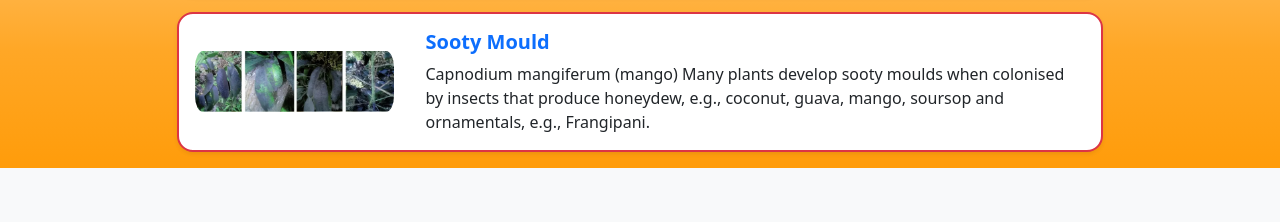
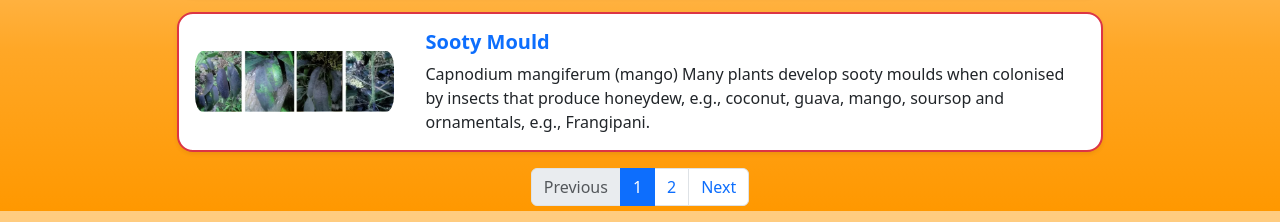
Before and after one commit to HoustonMichaelVaughn/HIT237, a Django app: page /pestlist/ in a window 1280 px wide. Shown: the part 1389-1611 px from the top of the page. Before the commit the page ends 1557 px from the top, so only its background shows below. Run offline with Django 5.2, Linux system fonts and the light colour scheme; tables that the repository leaves empty hold one stand-in row (values such as "Sample post"); some libraries are stand-ins or nearby versions.

Commit message:
Pest list now shows custom pests added by growers.

```diff
--- a/mango_pests/templates/mango_pests/project_list.html
+++ b/mango_pests/templates/mango_pests/project_list.html
@@ -45,10 +45,14 @@
                 <div class="card mb-3 shadow-sm border-danger border-2 rounded-4">
                     <div class="row g-0 align-items-center">
                         <div class="col-md-3 text-center p-2">
-                            <img src="{% static 'images/pests/'|add:card.urlslug|add:'/'|add:card.urlslug|add:'-400w.webp' %}"
-                                srcset="{{ card.urlslug|repsrcset|safe }}"
-                                sizes="(max-width: 768px) 100vw, (max-width: 1200px) 50vw, 33vw"
-                                alt="{{ card.cardtitle }}" class="img-fluid rounded-4 px-2">
+                            {% if card.is_db and card.image %}
+                                <img src="{{ card.image }}" alt="{{ card.cardtitle }}" class="img-fluid rounded-4 px-2">
+                            {% else %}
+                                <img src="{% static 'images/pests/'|add:card.urlslug|add:'/'|add:card.urlslug|add:'-400w.webp' %}"
+                                    srcset="{{ card.urlslug|repsrcset|safe }}"
+                                    sizes="(max-width: 768px) 100vw, (max-width: 1200px) 50vw, 33vw"
+                                    alt="{{ card.cardtitle }}" class="img-fluid rounded-4 px-2">
+                            {% endif %}
                         </div>
                         <div class="col-md-9">
                             <div class="card-body">
@@ -63,6 +67,32 @@
                     </div>
                 </div>
                 {% endfor %}
+                                <!-- Pagination controls -->
+                <nav aria-label="Pest list pagination">
+                  <ul class="pagination justify-content-center">
+                    {% if page_obj.has_previous %}
+                      <li class="page-item">
+                        <a class="page-link" href="?search={{ search }}&page={{ page_obj.previous_page_number }}">Previous</a>
+                      </li>
+                    {% else %}
+                      <li class="page-item disabled"><span class="page-link">Previous</span></li>
+                    {% endif %}
+                    {% for num in page_obj.paginator.page_range %}
+                      {% if page_obj.number == num %}
+                        <li class="page-item active"><span class="page-link">{{ num }}</span></li>
+                      {% else %}
+                        <li class="page-item"><a class="page-link" href="?search={{ search }}&page={{ num }}">{{ num }}</a></li>
+                      {% endif %}
+                    {% endfor %}
+                    {% if page_obj.has_next %}
+                      <li class="page-item">
+                        <a class="page-link" href="?search={{ search }}&page={{ page_obj.next_page_number }}">Next</a>
+                      </li>
+                    {% else %}
+                      <li class="page-item disabled"><span class="page-link">Next</span></li>
+                    {% endif %}
+                  </ul>
+                </nav>
             </div>
         </div>
     </div>
--- a/mango_pests/views.py
+++ b/mango_pests/views.py
@@ -6,6 +6,8 @@ from django.contrib.auth.mixins import LoginRequiredMixin
 from django.views.generic.edit import UpdateView, DeleteView
 from mango_pests.forms import PestSelectionForm, SampleSizeForm
 import math
+from .models import Pest
+from django.core.paginator import Paginator
 from django.template.loader import render_to_string
 from django.urls import reverse_lazy
 from django.http import HttpResponse
@@ -21,8 +23,36 @@ def home(request):
 class PestListView(View):
     def get(self, request: HttpRequest):
         search = request.GET.get("search", "").lower()
-        pestcards = [pest.__dict__ for pest in Pestsdiseases if search in pest.cardtitle.lower()] if search else [pest.__dict__ for pest in Pestsdiseases]
-        return render(request, "mango_pests/project_list.html", {"pestcards": pestcards, "search": search})
+        page_number = request.GET.get("page", 1)
+
+        # Static pests
+        static_pests = [pest.__dict__ for pest in Pestsdiseases if search in pest.cardtitle.lower()] if search else [pest.__dict__ for pest in Pestsdiseases]
+
+        # Database pests
+        db_pests_qs = Pest.objects.all()
+        if search:
+            db_pests_qs = db_pests_qs.filter(name__icontains=search)
+        db_pests = []
+        for pest in db_pests_qs:
+            db_pests.append({
+                "cardtitle": pest.name,
+                "cardtext": pest.description[:120] + ("..." if len(pest.description) > 120 else ""),
+                "urlslug": pest.name.lower().replace(" ", "-"),
+                "image": pest.image.url if pest.image else None,
+                "is_db": True,
+                "id": pest.id,
+            })
+
+        # Combine and paginate
+        all_pests = static_pests + db_pests
+        paginator = Paginator(all_pests, 7)
+        page_obj = paginator.get_page(page_number)
+
+        return render(request, "mango_pests/project_list.html", {
+            "pestcards": page_obj.object_list,
+            "search": search,
+            "page_obj": page_obj,
+        })
 
 class PestDetailView(View):
     def get(self, request, slugurl):
```
